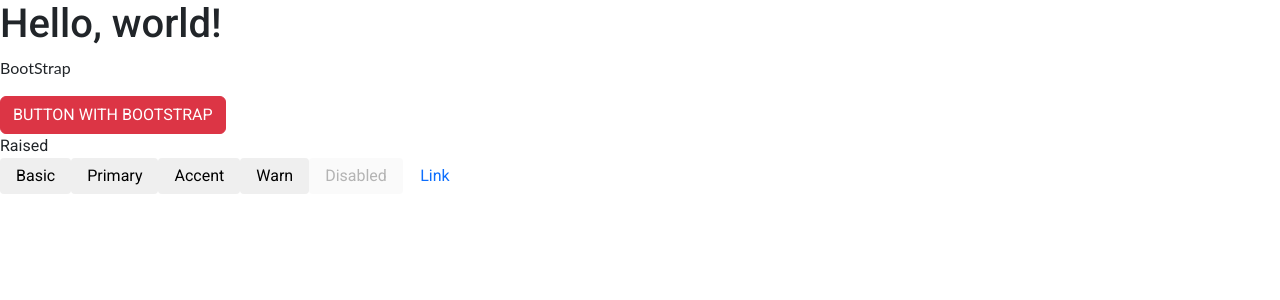
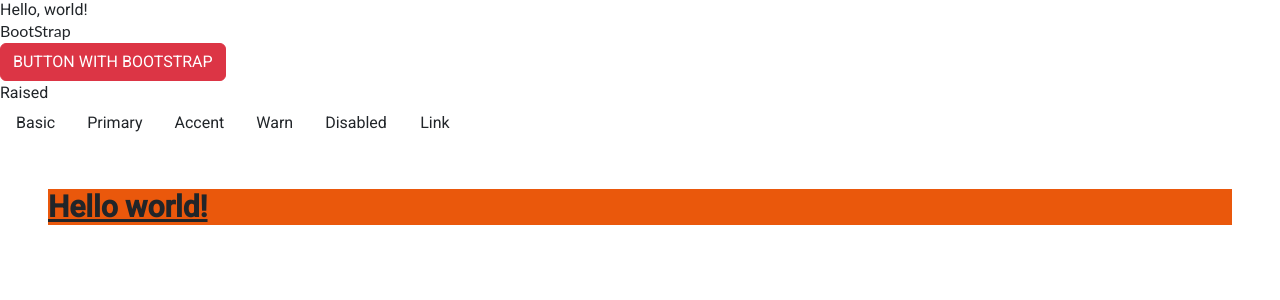
Before and after one commit to Renucopata/Angular-Practice, an Angular app: page / in a window 1280 px wide. Shown: the top 300 px of the page. Built offline with nearby package versions, Linux system fonts and the light colour scheme.

Commit message:
[29-08-2022 task 3] tailwind

```diff
--- a/package.json
+++ b/package.json
@@ -38,6 +38,9 @@
     "karma-coverage": "~2.2.0",
     "karma-jasmine": "~5.0.0",
     "karma-jasmine-html-reporter": "~1.7.0",
-    "typescript": "~4.7.2"
+    "typescript": "~4.7.2",
+    "autoprefixer": "^10.4.8",
+    "postcss": "^8.4.16",
+    "tailwindcss": "^3.1.8"
   }
 }
--- a/src/app/app.component.html
+++ b/src/app/app.component.html
@@ -16,3 +16,7 @@
   <a mat-raised-button href="https://www.google.com/" target="_blank">Link</a>
 </div>
 </section>
+
+<div class="text-3xl font-bold underline mx-5 my-5 bg-orange-600">
+Hello world!
+</div>
--- a/src/app/app.module.ts
+++ b/src/app/app.module.ts
@@ -6,9 +6,10 @@ import { AppComponent } from './app.component';
 import { HelloComponent } from './hello.component';
 import { BrowserAnimationsModule } from '@angular/platform-browser/animations';
 import { MatButtonModule } from '@angular/material/button';
+import { MatProgressSpinner } from '@angular/material/progress-spinner';
 
 @NgModule({
-  imports:      [ BrowserModule, FormsModule, BrowserAnimationsModule, MatButtonModule ],
+  imports:      [ BrowserModule, FormsModule, BrowserAnimationsModule, MatButtonModule],
   declarations: [ AppComponent, HelloComponent ],
   bootstrap:    [ AppComponent ]
 })
--- a/src/styles.css
+++ b/src/styles.css
@@ -1,3 +1,8 @@
 /* Add application styles & imports to this file! */
+
+@tailwind base;
+@tailwind components;
+@tailwind utilities;
 html, body { height: 100%; }
+
 body { margin: 0; font-family: Roboto, "Helvetica Neue", sans-serif; }
--- /dev/null
+++ b/src/tailwind.config.js
@@ -0,0 +1,11 @@
+
+/** @type {import('tailwindcss').Config} */
+module.exports = {
+  content: [
+    "./src/**/*.{html,ts}"
+  ],
+  theme: {
+    extend: {},
+  },
+  plugins: [],
+}
```
Also changed, not shown: 1 other file (tests, documents, lock files or other folders).
